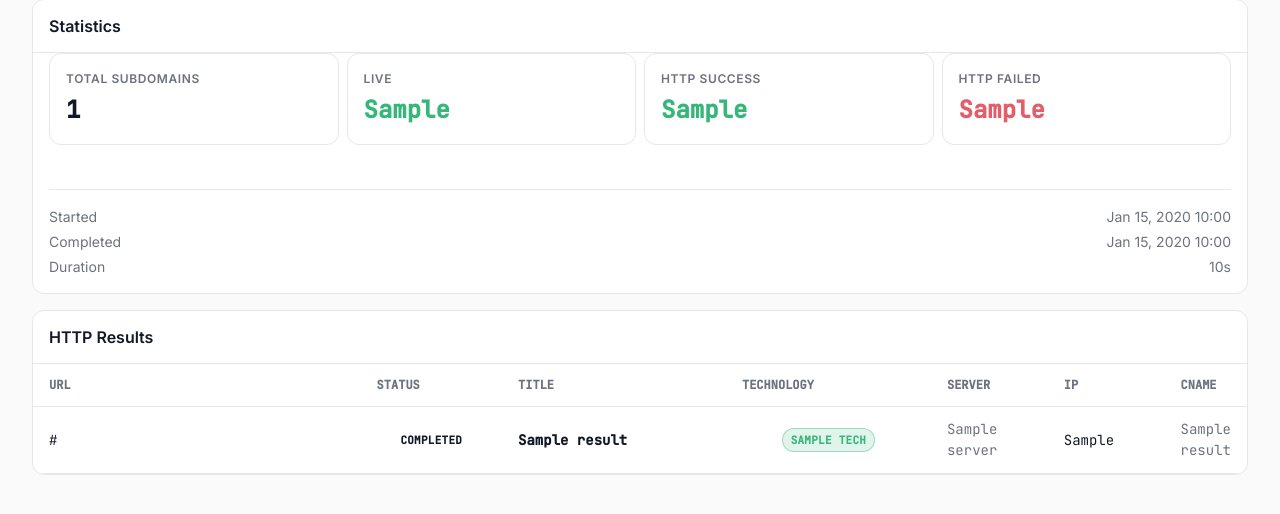
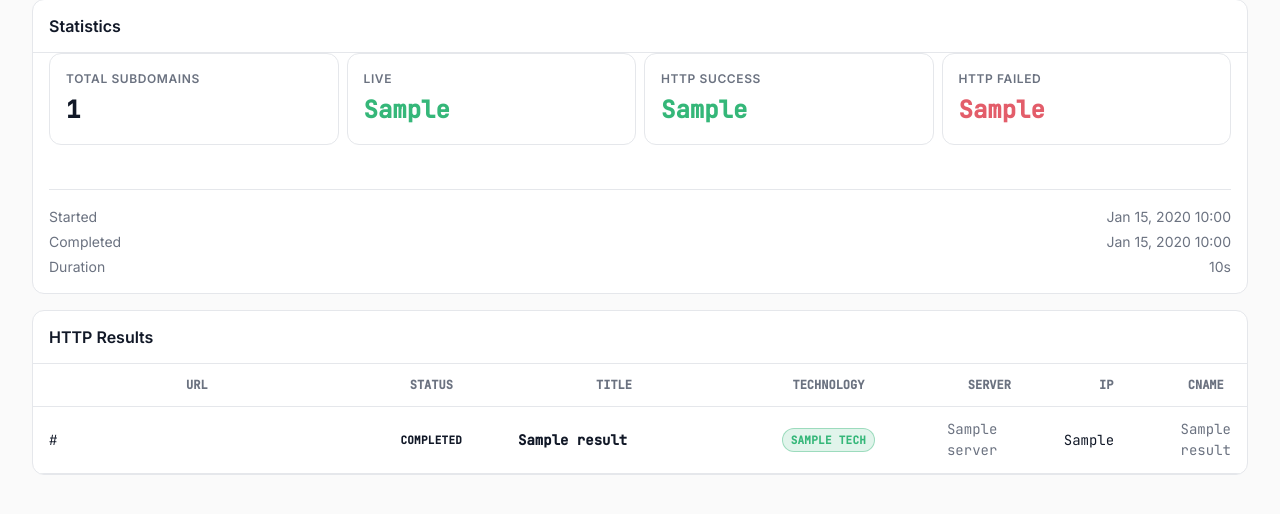
Before and after one commit to l1ackersalman/scanX, a Django app: template templates/scan_detail.html in a window 1280 px wide. Shown: the part 229-743 px from the top of the page. Run offline with Django 5.2, Linux system fonts and the light colour scheme; the template is opened without the code that fills it: most values are stand-ins (such as "Sample title", 1, 10 or a date in 2020); data that the repository does not hold is empty.

Commit message:
HTTP Results: center-align all column headers

```diff
--- a/templates/scan_detail.html
+++ b/templates/scan_detail.html
@@ -184,14 +184,14 @@
           <div style="overflow-x: auto;">
             <table style="width: 100%; border-collapse: collapse; font-size: var(--sx-text-sm); font-family: var(--sx-font-mono);">
               <thead>
-                <tr style="border-bottom: 1px solid var(--sx-border); text-align: left;">
-                  <th style="padding: var(--sx-space-3) var(--sx-space-4); color: var(--sx-text-secondary); font-weight: 600; font-size: var(--sx-text-xs); text-transform: uppercase; width: 30%;">URL</th>
-                  <th style="padding: var(--sx-space-3) var(--sx-space-4); color: var(--sx-text-secondary); font-weight: 600; font-size: var(--sx-text-xs); text-transform: uppercase; width: 12%;">Status</th>
-                  <th style="padding: var(--sx-space-3) var(--sx-space-4); color: var(--sx-text-secondary); font-weight: 600; font-size: var(--sx-text-xs); text-transform: uppercase; width: 20%;">Title</th>
-                  <th style="padding: var(--sx-space-3) var(--sx-space-4); color: var(--sx-text-secondary); font-weight: 600; font-size: var(--sx-text-xs); text-transform: uppercase; width: 18%;">Technology</th>
-                  <th style="padding: var(--sx-space-3) var(--sx-space-4); color: var(--sx-text-secondary); font-weight: 600; font-size: var(--sx-text-xs); text-transform: uppercase; width: 10%;">Server</th>
-                  <th style="padding: var(--sx-space-3) var(--sx-space-4); color: var(--sx-text-secondary); font-weight: 600; font-size: var(--sx-text-xs); text-transform: uppercase; width: 12%;">IP</th>
-                  <th style="padding: var(--sx-space-3) var(--sx-space-4); color: var(--sx-text-secondary); font-weight: 600; font-size: var(--sx-text-xs); text-transform: uppercase; width: 18%;">CNAME</th>
+                <tr style="border-bottom: 1px solid var(--sx-border); text-align: center;">
+                  <th style="padding: var(--sx-space-3) var(--sx-space-4); color: var(--sx-text-secondary); font-weight: 600; font-size: var(--sx-text-xs); text-transform: uppercase; width: 30%; text-align: center;">URL</th>
+                  <th style="padding: var(--sx-space-3) var(--sx-space-4); color: var(--sx-text-secondary); font-weight: 600; font-size: var(--sx-text-xs); text-transform: uppercase; width: 12%; text-align: center;">Status</th>
+                  <th style="padding: var(--sx-space-3) var(--sx-space-4); color: var(--sx-text-secondary); font-weight: 600; font-size: var(--sx-text-xs); text-transform: uppercase; width: 20%; text-align: center;">Title</th>
+                  <th style="padding: var(--sx-space-3) var(--sx-space-4); color: var(--sx-text-secondary); font-weight: 600; font-size: var(--sx-text-xs); text-transform: uppercase; width: 18%; text-align: center;">Technology</th>
+                  <th style="padding: var(--sx-space-3) var(--sx-space-4); color: var(--sx-text-secondary); font-weight: 600; font-size: var(--sx-text-xs); text-transform: uppercase; width: 10%; text-align: center;">Server</th>
+                  <th style="padding: var(--sx-space-3) var(--sx-space-4); color: var(--sx-text-secondary); font-weight: 600; font-size: var(--sx-text-xs); text-transform: uppercase; width: 12%; text-align: center;">IP</th>
+                  <th style="padding: var(--sx-space-3) var(--sx-space-4); color: var(--sx-text-secondary); font-weight: 600; font-size: var(--sx-text-xs); text-transform: uppercase; width: 18%; text-align: center;">CNAME</th>
                 </tr>
               </thead>
               <tbody>
```
